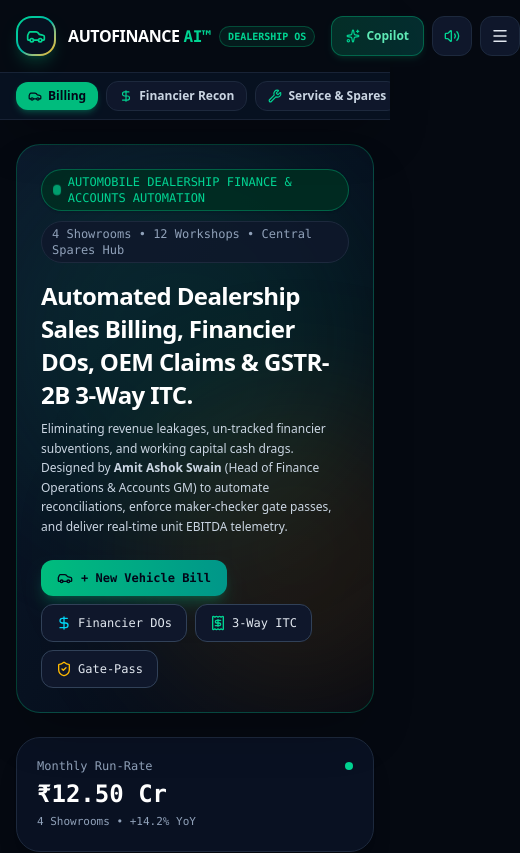
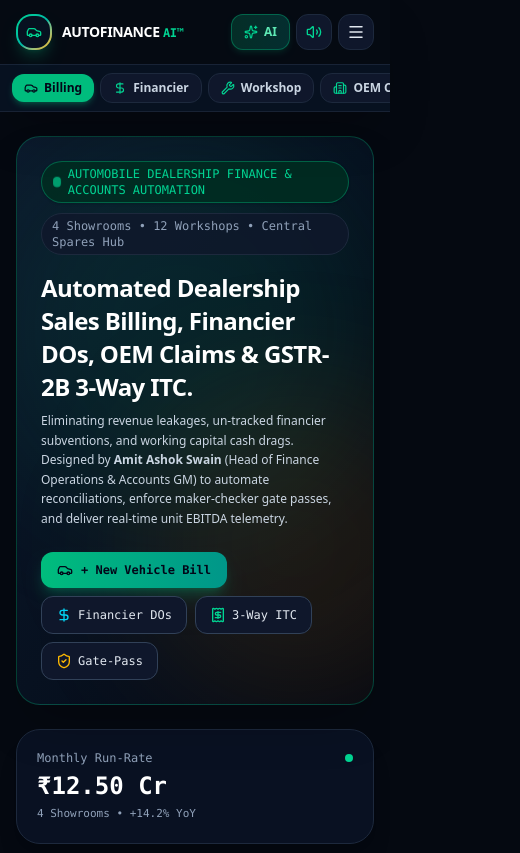
Before and after one commit to Amit-Ashok-Swain/autofinance-ai-automation, a React (Vite) app: page / in a window 390 px wide. Shown: the top 853 px of the page, 520 px wide, since content can reach past the window. Built offline with nearby package versions, Linux system fonts and the light colour scheme.

Commit message:
fix: fix responsive breakpoints, remove desktop hamburger and optimize for tablet/mobile/TV

```diff
--- a/src/components/Navbar.jsx
+++ b/src/components/Navbar.jsx
@@ -1,4 +1,4 @@
-import { useState, useEffect, useRef } from "react";
+import { useState, useEffect } from "react";
 import { sound } from "../utils/sound";
 import {
   Car,
@@ -42,9 +42,9 @@ export default function Navbar({ activeTab, setActiveTab, onOpenAiModal, onOpenD
 
   const navItems = [
     { id: "billing", label: "Billing", keyNum: "1", icon: Car },
-    { id: "financier", label: "Financier Recon", keyNum: "2", icon: DollarSign },
-    { id: "workshop", label: "Service & Spares", keyNum: "3", icon: Wrench },
-    { id: "oem", label: "OEM Rebates", keyNum: "4", icon: Building2 },
+    { id: "financier", label: "Financier", keyNum: "2", icon: DollarSign },
+    { id: "workshop", label: "Workshop", keyNum: "3", icon: Wrench },
+    { id: "oem", label: "OEM Claims", keyNum: "4", icon: Building2 },
     { id: "gst", label: "GST 3-Way", keyNum: "5", icon: Receipt },
     { id: "gatepass", label: "Gate-Pass", keyNum: "6", icon: ShieldCheck },
     { id: "capital", label: "Cash Flow", keyNum: "7", icon: TrendingUp },
@@ -64,9 +64,9 @@ export default function Navbar({ activeTab, setActiveTab, onOpenAiModal, onOpenD
 
   return (
     <header className="sticky top-0 z-50 bg-[#060b14]/95 backdrop-blur-2xl border-b border-slate-800/80 shadow-2xl">
-      {/* Top Telemetry Strip */}
-      <div className="hidden lg:flex items-center justify-between px-6 lg:px-10 py-1.5 bg-[#03070f] border-b border-slate-900 text-[11px] font-mono text-slate-400">
-        <div className="flex items-center gap-4">
+      {/* Top Telemetry Strip (Desktop / TV) */}
+      <div className="hidden lg:flex items-center justify-between px-4 sm:px-6 lg:px-8 py-1.5 bg-[#03070f] border-b border-slate-900 text-[11px] font-mono text-slate-400">
+        <div className="flex items-center gap-3">
           <span className="flex items-center gap-1.5 text-emerald-400 font-semibold">
             <span className="w-2 h-2 rounded-full bg-emerald-400 animate-pulse" />
             LIVE TELEMETRY: 4 DEALERSHIP HUBS ONLINE
@@ -77,38 +77,38 @@ export default function Navbar({ activeTab, setActiveTab, onOpenAiModal, onOpenD
           <span className="text-cyan-400">RUN-RATE: ₹12.50 CR/MO</span>
         </div>
         <div className="flex items-center gap-3">
-          <span className="text-slate-400">HOTKEYS: <kbd className="px-1.5 py-0.5 rounded bg-slate-900 text-slate-300 border border-slate-800">1-7</kbd> MODULES • <kbd className="px-1.5 py-0.5 rounded bg-slate-900 text-slate-300 border border-slate-800">⌘K</kbd> COPILOT</span>
+          <span>SHORTCUTS: <kbd className="px-1.5 py-0.5 rounded bg-slate-900 text-slate-300 border border-slate-800">1-7</kbd> MODULES • <kbd className="px-1.5 py-0.5 rounded bg-slate-900 text-slate-300 border border-slate-800">⌘K</kbd> COPILOT</span>
           <span className="text-slate-700">•</span>
           <span className="text-amber-400 font-bold">{time} IST</span>
         </div>
       </div>
 
-      {/* Main Bar */}
-      <div className="max-w-7xl mx-auto px-4 sm:px-6 lg:px-8 h-18 flex items-center justify-between gap-4">
-        {/* Brand Logo & Title */}
-        <div className="flex items-center gap-3 shrink-0">
-          <div className="w-10 h-10 rounded-2xl bg-gradient-to-br from-emerald-400 via-teal-500 to-amber-400 p-0.5 shadow-lg shadow-emerald-500/20 flex items-center justify-center">
+      {/* Main Navigation Bar */}
+      <div className="max-w-7xl mx-auto px-4 sm:px-6 lg:px-8 h-16 sm:h-18 flex items-center justify-between gap-2 sm:gap-4">
+        {/* Brand Logo & Identity */}
+        <div className="flex items-center gap-2.5 sm:gap-3 shrink-0">
+          <div className="w-9 h-9 sm:w-10 sm:h-10 rounded-2xl bg-gradient-to-br from-emerald-400 via-teal-500 to-amber-400 p-0.5 shadow-lg shadow-emerald-500/20 flex items-center justify-center">
             <div className="w-full h-full bg-[#071120] rounded-[14px] flex items-center justify-center text-emerald-400">
-              <Car className="w-5 h-5" />
+              <Car className="w-4 h-4 sm:w-5 sm:h-5" />
             </div>
           </div>
           <div>
-            <div className="flex items-center gap-2">
-              <h1 className="font-black text-white text-base sm:text-lg tracking-tight font-sans">
-                AUTOFINANCE <span className="text-emerald-400 font-mono">AI™</span>
+            <div className="flex items-center gap-1.5 sm:gap-2">
+              <h1 className="font-black text-white text-sm sm:text-base tracking-tight font-sans">
+                AUTOFINANCE <span className="text-emerald-400 font-mono text-xs sm:text-sm">AI™</span>
               </h1>
-              <span className="px-2 py-0.5 rounded-full text-[10px] font-mono font-bold bg-emerald-500/10 text-emerald-400 border border-emerald-500/30">
+              <span className="hidden sm:inline-flex px-2 py-0.5 rounded-full text-[9px] sm:text-[10px] font-mono font-bold bg-emerald-500/10 text-emerald-400 border border-emerald-500/30">
                 DEALERSHIP OS
               </span>
             </div>
-            <p className="text-[11px] text-slate-400 font-mono hidden sm:block">
+            <p className="text-[10px] sm:text-[11px] text-slate-400 font-mono hidden md:block">
               Apex Motors Group • Amit Ashok Swain (Accounts GM)
             </p>
           </div>
         </div>
 
-        {/* Center Segmented Nav Tabs (Desktop) */}
-        <nav className="hidden 2xl:flex items-center gap-1 bg-[#091122] p-1.5 rounded-2xl border border-slate-800 shadow-inner">
+        {/* Center Segmented Nav Tabs (Visible strictly on Desktop & TV: lg and up) */}
+        <nav className="hidden lg:flex items-center gap-1 bg-[#091122] p-1 rounded-2xl border border-slate-800/90 shadow-inner">
           {navItems.map((item) => {
             const Icon = item.icon;
             const isActive = activeTab === item.id;
@@ -116,7 +116,7 @@ export default function Navbar({ activeTab, setActiveTab, onOpenAiModal, onOpenD
               <button
                 key={item.id}
                 onClick={() => handleSelectTab(item.id)}
-                className={`flex items-center gap-1.5 px-3 py-2 rounded-xl text-xs font-semibold whitespace-nowrap transition-all cursor-pointer ${
+                className={`flex items-center gap-1.5 px-2.5 xl:px-3 py-1.5 rounded-xl text-xs font-semibold whitespace-nowrap transition-all cursor-pointer ${
                   isActive
                     ? "bg-emerald-500 text-slate-950 font-bold shadow-md shadow-emerald-500/25"
                     : "text-slate-300 hover:text-white hover:bg-slate-800/80"
@@ -124,7 +124,7 @@ export default function Navbar({ activeTab, setActiveTab, onOpenAiModal, onOpenD
               >
                 <Icon className={`w-3.5 h-3.5 ${isActive ? "text-slate-950" : "text-emerald-400"}`} />
                 <span>{item.label}</span>
-                <span className={`text-[10px] font-mono px-1 py-0.2 rounded ml-0.5 ${isActive ? "bg-slate-950/30 text-slate-950 font-black" : "text-slate-500"}`}>
+                <span className={`text-[9px] font-mono px-1 py-0.2 rounded ml-0.5 ${isActive ? "bg-slate-950/30 text-slate-950 font-black" : "text-slate-500"}`}>
                   {item.keyNum}
                 </span>
               </button>
@@ -133,59 +133,63 @@ export default function Navbar({ activeTab, setActiveTab, onOpenAiModal, onOpenD
         </nav>
 
         {/* Right Action Controls */}
-        <div className="flex items-center gap-2 sm:gap-2.5 shrink-0">
+        <div className="flex items-center gap-1.5 sm:gap-2 shrink-0">
+          {/* AI Copilot Button */}
           <button
             onClick={() => {
               sound.playMilestone();
               onOpenAiModal();
             }}
-            className="flex items-center gap-1.5 px-3.5 py-2 rounded-xl bg-gradient-to-r from-emerald-500/20 to-teal-500/20 text-emerald-300 border border-emerald-500/40 hover:border-emerald-400 hover:bg-emerald-500/30 text-xs font-bold transition-all shadow-md shadow-emerald-500/10 cursor-pointer h-10"
+            className="flex items-center gap-1.5 px-3 sm:px-3.5 py-1.5 sm:py-2 rounded-xl bg-gradient-to-r from-emerald-500/20 to-teal-500/20 text-emerald-300 border border-emerald-500/40 hover:border-emerald-400 hover:bg-emerald-500/30 text-xs font-bold transition-all shadow-md shadow-emerald-500/10 cursor-pointer h-9 sm:h-10"
             title="Dealership AI Financial Advisor (⌘K)"
           >
             <Sparkles className="w-3.5 h-3.5 text-emerald-400 animate-pulse" />
             <span className="hidden sm:inline">AI Copilot</span>
-            <span className="sm:hidden">Copilot</span>
-            <kbd className="hidden lg:inline text-[9px] font-mono bg-emerald-950/80 px-1.5 py-0.5 rounded text-emerald-400 border border-emerald-500/30">
+            <span className="sm:hidden">AI</span>
+            <kbd className="hidden xl:inline text-[9px] font-mono bg-emerald-950/80 px-1.5 py-0.5 rounded text-emerald-400 border border-emerald-500/30">
               ⌘K
             </kbd>
           </button>
 
+          {/* Dossier Report */}
           <button
             onClick={() => {
               sound.playClick();
               onOpenDossier();
             }}
-            className="hidden md:flex items-center gap-1.5 px-3.5 py-2 rounded-xl bg-slate-900 hover:bg-slate-800 text-slate-200 border border-slate-700 text-xs font-mono transition-all cursor-pointer h-10"
+            className="hidden sm:flex items-center gap-1.5 px-3 py-1.5 sm:py-2 rounded-xl bg-slate-900 hover:bg-slate-800 text-slate-200 border border-slate-700 text-xs font-mono transition-all cursor-pointer h-9 sm:h-10"
             title="Export Dealership Dossier (⌘D)"
           >
             <FileText className="w-3.5 h-3.5 text-amber-400" />
-            <span>Dossier</span>
+            <span className="hidden md:inline">Dossier</span>
           </button>
 
+          {/* Sound Mute Toggle */}
           <button
             onClick={handleToggleMute}
-            className="p-2.5 rounded-xl bg-slate-900 hover:bg-slate-800 text-slate-300 border border-slate-800 transition-all cursor-pointer h-10 w-10 flex items-center justify-center"
+            className="p-2 sm:p-2.5 rounded-xl bg-slate-900 hover:bg-slate-800 text-slate-300 border border-slate-800 transition-all cursor-pointer h-9 w-9 sm:h-10 sm:w-10 flex items-center justify-center"
             title={isMuted ? "Unmute Sound (M)" : "Mute Sound (M)"}
           >
             {isMuted ? <VolumeX className="w-4 h-4 text-rose-400" /> : <Volume2 className="w-4 h-4 text-emerald-400" />}
           </button>
 
+          {/* Mobile/Tablet Hamburger Trigger (STRICTLY lg:hidden - never visible on desktop!) */}
           <button
             onClick={() => {
               sound.playClick();
               setMobileMenuOpen(!mobileMenuOpen);
             }}
-            className="2xl:hidden p-2.5 rounded-xl bg-slate-900 hover:bg-slate-800 text-slate-200 border border-slate-800 transition-all cursor-pointer h-10 w-10 flex items-center justify-center"
-            aria-label="Toggle Menu"
+            className="lg:hidden p-2 sm:p-2.5 rounded-xl bg-slate-900 hover:bg-slate-800 text-slate-200 border border-slate-800 transition-all cursor-pointer h-9 w-9 sm:h-10 sm:w-10 flex items-center justify-center"
+            aria-label="Toggle Navigation Menu"
           >
             {mobileMenuOpen ? <X className="w-5 h-5 text-emerald-400" /> : <Menu className="w-5 h-5" />}
           </button>
         </div>
       </div>
 
-      {/* Horizontal Scrollable Tabs on Desktop & Tablets (< 2xl) */}
-      <div className="2xl:hidden border-t border-slate-800/80 bg-[#071120] px-4 py-2 overflow-x-auto scrollbar-none">
-        <div className="flex items-center gap-2 min-w-max">
+      {/* Horizontal Swipeable Tab Pill Row on Mobile/Tablet (< lg) */}
+      <div className="lg:hidden border-t border-slate-800/80 bg-[#071120] px-3 py-2 overflow-x-auto scrollbar-none">
+        <div className="flex items-center gap-1.5 min-w-max">
           {navItems.map((item) => {
             const Icon = item.icon;
             const isActive = activeTab === item.id;
@@ -207,12 +211,12 @@ export default function Navbar({ activeTab, setActiveTab, onOpenAiModal, onOpenD
         </div>
       </div>
 
-      {/* Expandable Hamburger Drawer */}
+      {/* Expandable Hamburger Drawer on Mobile/Tablet (< lg) */}
       {mobileMenuOpen && (
-        <div className="2xl:hidden border-t border-emerald-500/20 bg-[#050a14] p-4 space-y-3 shadow-2xl animate-fadeIn">
+        <div className="lg:hidden border-t border-emerald-500/20 bg-[#050a14] p-4 space-y-3 shadow-2xl animate-fadeIn">
           <div className="flex items-center justify-between text-xs font-mono text-slate-400 px-1 border-b border-slate-800 pb-2">
-            <span>FINANCE & ACCOUNTS MODULES</span>
-            <span className="text-emerald-400">AMIT ASHOK SWAIN</span>
+            <span>DEALERSHIP FINANCE MODULES</span>
+            <span className="text-emerald-400">AMIT ASHOK SWAIN (GM)</span>
           </div>
 
           <div className="grid grid-cols-1 sm:grid-cols-2 gap-2">
@@ -254,7 +258,7 @@ export default function Navbar({ activeTab, setActiveTab, onOpenAiModal, onOpenD
               className="flex-1 py-2.5 rounded-xl bg-slate-900 text-slate-200 border border-slate-800 text-xs font-mono flex items-center justify-center gap-2 cursor-pointer"
             >
               <FileText className="w-3.5 h-3.5 text-amber-400" />
-              <span>Export Dealership Dossier</span>
+              <span>Export Dealership Dossier PDF</span>
             </button>
           </div>
         </div>
```
